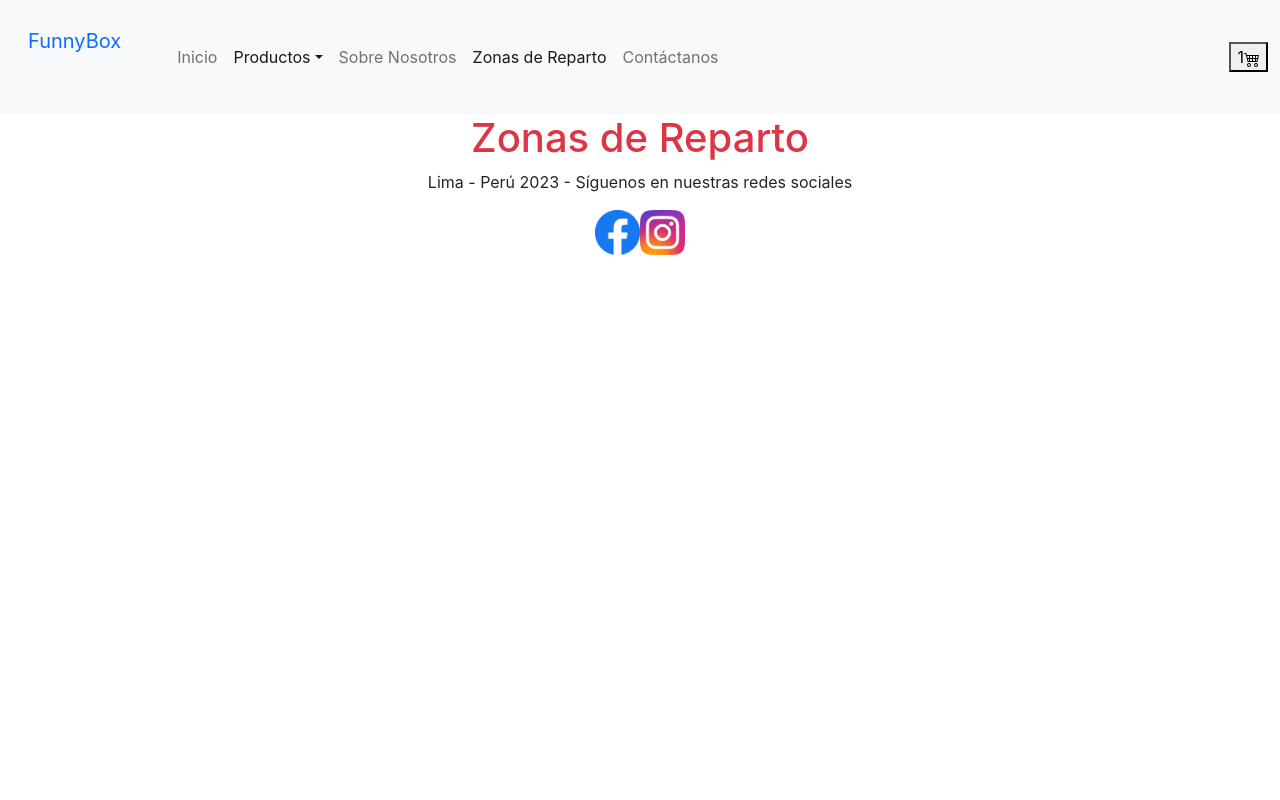
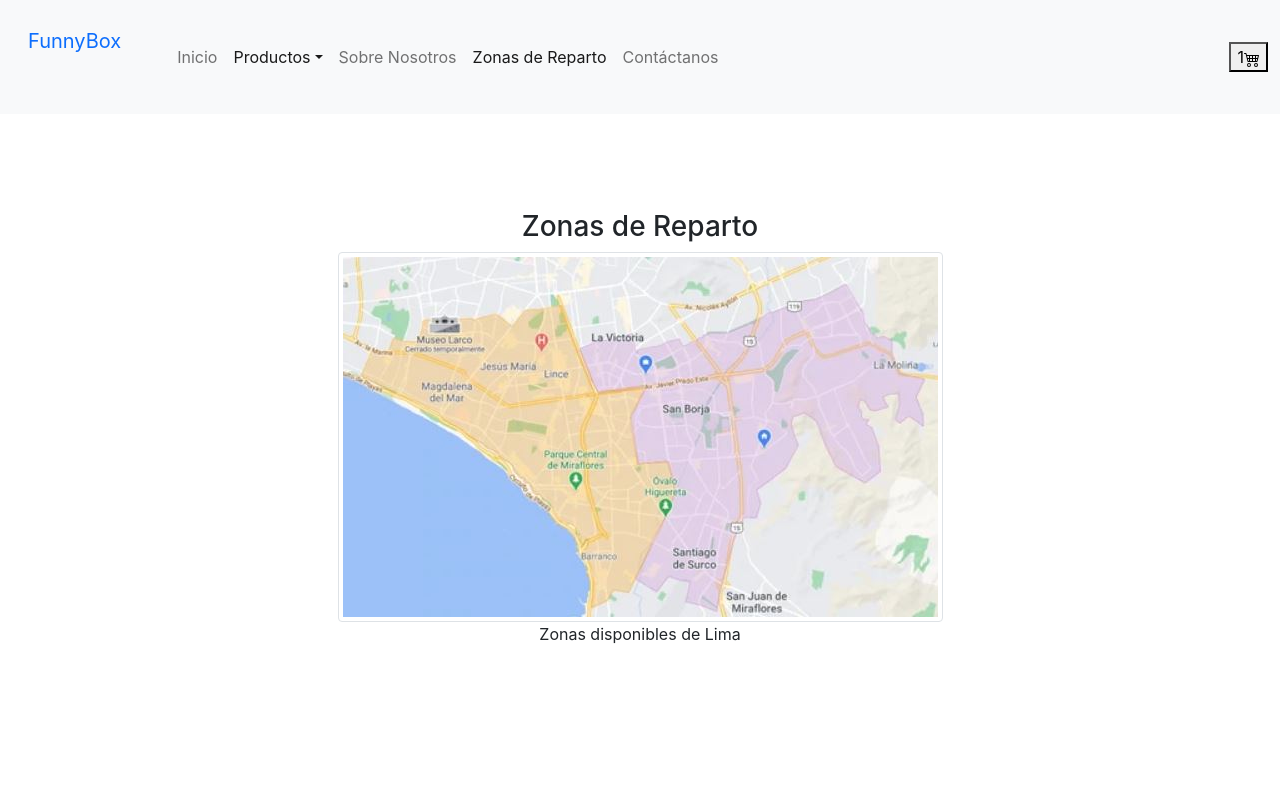
Before and after one commit to Jigeroar87/NODEJS, a React (Create React App) app: page /Zonasdereparto in a window 1280 px wide. Shown: the top 800 px of the page. Built offline with nearby package versions, Linux system fonts and the light colour scheme.

Commit message:
Página Zonasdereparto implementada

```diff
--- a/src/Pages/Zonasdereparto.jsx
+++ b/src/Pages/Zonasdereparto.jsx
@@ -1,8 +1,25 @@
 import React from 'react'
+import ImgZonasdereparto from '../Assets/Zonas_Reparto.JPG'
 
 const Zonasdereparto = () => {
   return (
-    <h1 className='text-danger'>Zonas de Reparto</h1>
+    <section class="pt-5 section__color min-vh-100 fondo__pagina">
+            <div class="container-fluid">
+                <div class="container">
+                    <div class="row">
+                        <div class="col-8 offset-2 col-md-12 offset-md-0 pt-5">
+                            <h3 class="text-center">Zonas de Reparto</h3>
+                            <img src={ImgZonasdereparto} class="img-fluid img-thumbnail rounded mx-auto d-block"/>
+                            <p>Zonas disponibles de Lima</p>
+                        </div>
+                    </div>
+
+
+                </div>
+            </div>
+
+
+        </section>
   )
 }
 
```
Also changed, not shown: src/Assets/Zonas_Reparto.JPG (added).
